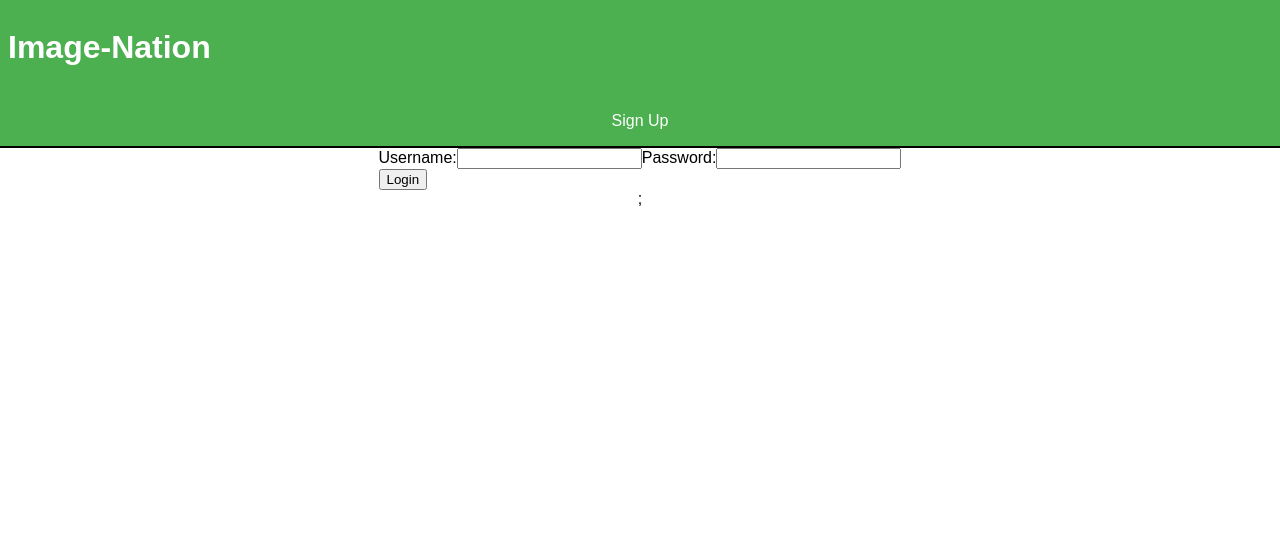
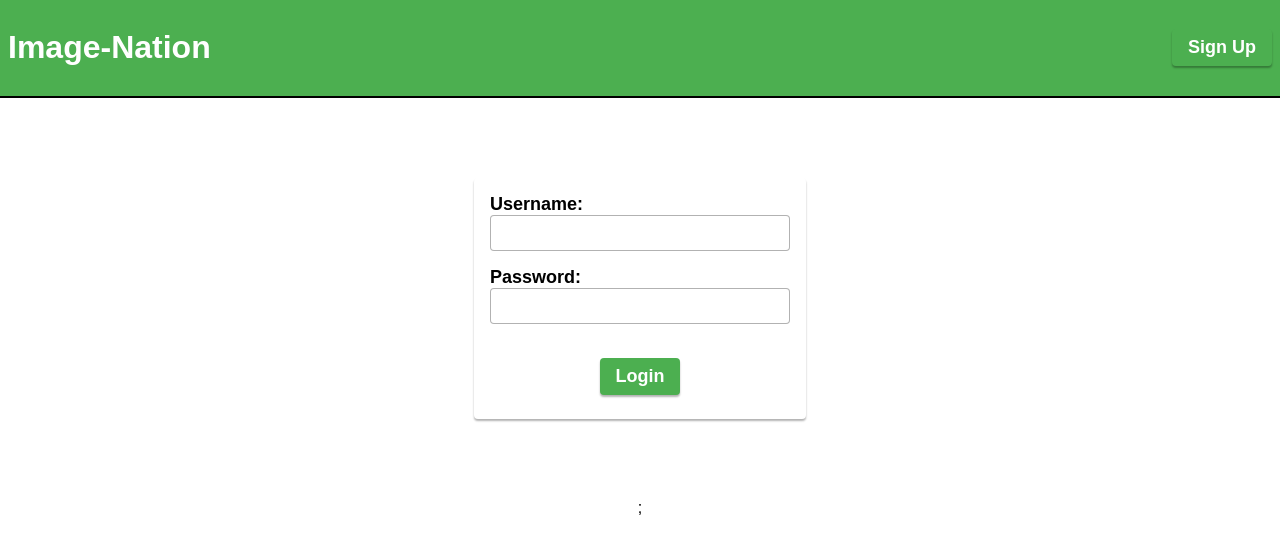
Before and after one commit to inherentspice/image-nation, a React (Create React App) app: page / in a window 1280 px wide. Shown: the top 554 px of the page. Built offline with nearby package versions, Linux system fonts and the light colour scheme; no server answers.

Commit message:
updated styled for login and signup pages

```diff
--- a/src/App.css
+++ b/src/App.css
@@ -51,6 +51,9 @@ img {
   width: 100vw;
   border-bottom: 2px solid #000;
   background-color: #4caf50;
+  display: flex;
+  justify-content: space-between;
+  align-items: center;
 }
 
 .header-cont>h1 {
@@ -92,3 +95,65 @@ img {
   border-radius: 4px;
   font-size: 14px;
 }
+
+.login-form {
+  display: flex;
+  flex-direction: column;
+  align-items: center;
+  width: 300px;
+  margin: 0 auto;
+  padding: 16px;
+  border-radius: 4px;
+  box-shadow: 0 2px 2px rgba(0, 0, 0, 0.3);
+}
+
+.login-form label {
+  font-size: 18px;
+  font-weight: bold;
+  margin-bottom: 8px;
+}
+
+.login-form input[type="text"],
+.login-form input[type="password"] {
+  width: -webkit-fill-available;
+  font-size: 16px;
+  padding: 8px 16px;
+  margin-bottom: 8px;
+  border: 1px solid rgba(0, 0, 0, 0.3);
+  border-radius: 4px;
+}
+
+.login-form input[type="submit"] {
+  font-size: 18px;
+  font-weight: bold;
+  padding: 8px 16px;
+  margin-bottom: 8px;
+  color: #fff;
+  background-color: #4caf50;
+  border: none;
+  border-radius: 4px;
+  box-shadow: 0 2px 2px rgba(0, 0, 0, 0.3);
+  cursor: pointer;
+}
+
+.login-form input[type="submit"]:hover {
+  background-color: #27852a;
+}
+
+.login-form-cont {
+  margin: 5rem;
+}
+
+.pages-color-cont>button {
+  font-size: 18px;
+  font-weight: bold;
+  padding: 8px 16px;
+  margin: 8px;
+  box-shadow: 0 2px 2px rgba(0, 0, 0, 0.3);
+  cursor: pointer;
+  width: fit-content;
+}
+
+.pages-color-cont>button:hover {
+  background-color: #27852a;
+}
--- a/src/App.tsx
+++ b/src/App.tsx
@@ -63,10 +63,10 @@ function App() {
   function handleUserLogin(event: React.FormEvent<HTMLFormElement>, username: string, password: string): void {
     event.preventDefault();
     // remove 'user' from userObject
-    const userObject: UserDataPassed = {user: {
+    const userObject: UserDataPassed = {
       username,
       password,
-    }};
+    };
 
     UserService.logIn(userObject)
       .then(response => {
@@ -80,10 +80,9 @@ function App() {
   // Submit the newly created user to the database
   function handleUserSignUp(event: React.FormEvent<HTMLFormElement>, username: string, password: string): void {
     event.preventDefault();
-    const userObject: UserDataPassed = {user: {
+    const userObject: UserDataPassed = {
         username,
         password
-      }
     };
     UserService.signUp(userObject)
       .then(response => {
```
Also changed, not shown: src/types/types.tsx (+5 -7 lines).
